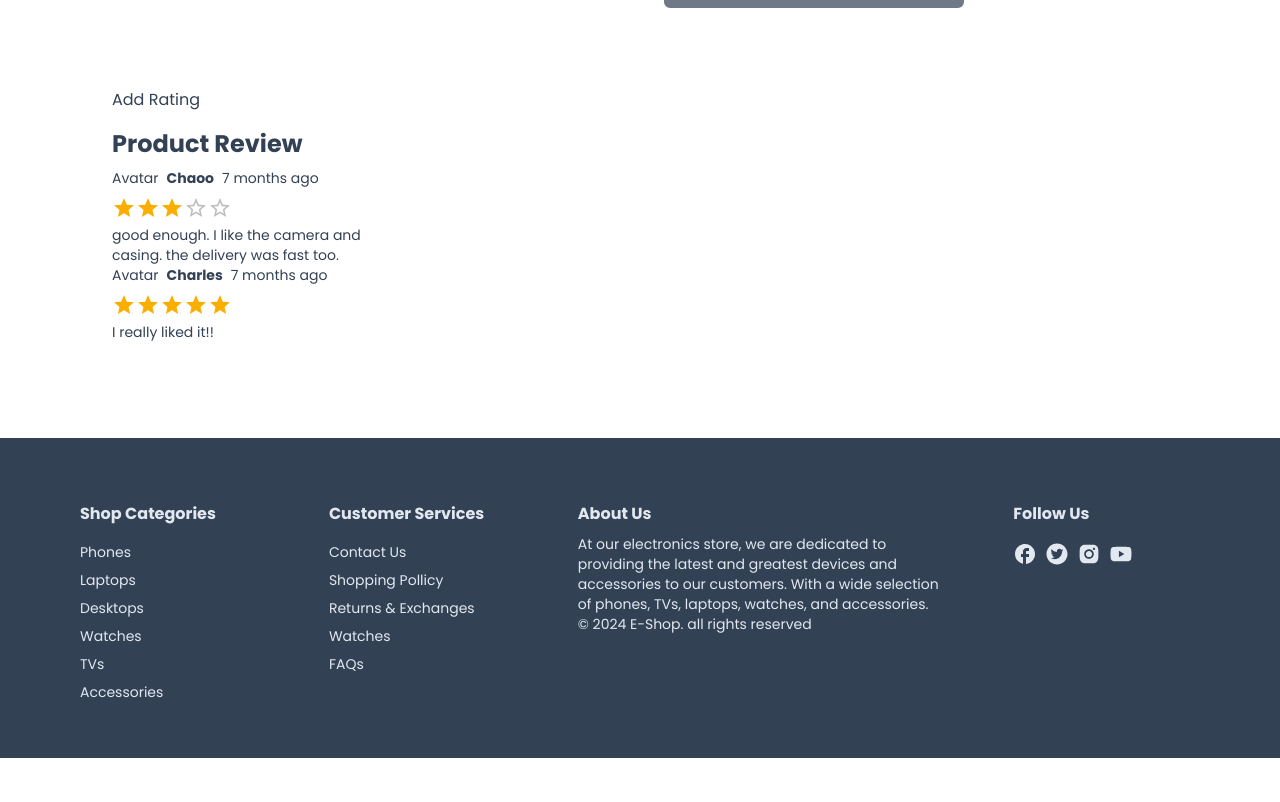
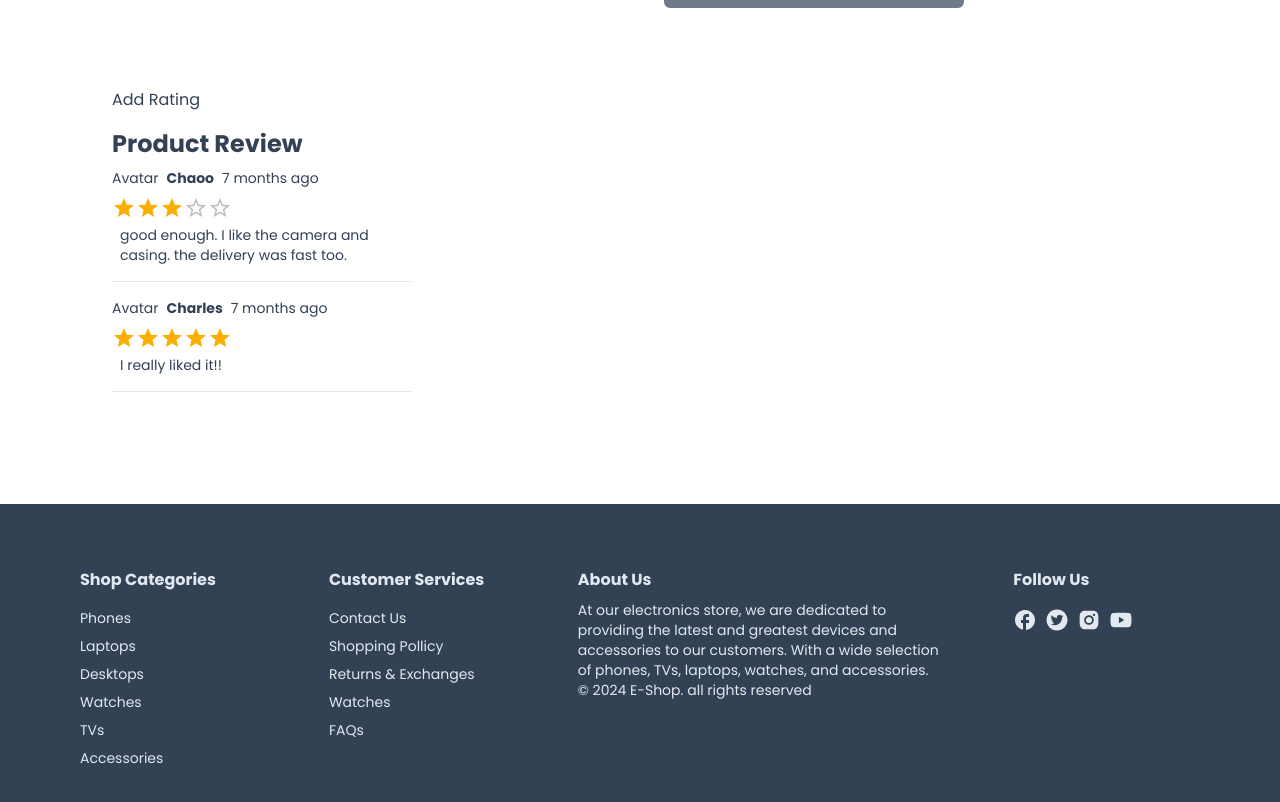
Before and after one commit to Alek30k/E-shop, a Next.js app: page /product/1 in a window 1280 px wide. Shown: the part 708-1510 px from the top of the page. Before the commit the page ends 1466 px from the top, so only its background shows below. Built offline with nearby package versions, Linux system fonts and the light colour scheme; a web font is replaced by a local one.

Commit message:
last commit

```diff
--- a/app/components/products/ProductCard.tsx
+++ b/app/components/products/ProductCard.tsx
@@ -9,10 +9,6 @@ import { useRouter } from "next/navigation";
 interface productCardProps {
   data: any;
 }
-
-const Horizontal = () => {
-  return <hr className="w-[100%] mt-6" />;
-};
 
 const ProductCard = ({ data }: productCardProps) => {
   const router = useRouter();
@@ -35,7 +31,7 @@ const ProductCard = ({ data }: productCardProps) => {
             alt={data.name}
           />
         </div>
-        <Horizontal />
+        <hr className="w-[100%] mt-6" />
         <div className="mt-4">{truncateText(data.name)}Horizontal</div>
         <div>
           <Rating value={productRaiting} readOnly />
--- a/app/product/[productId]/ListRating.tsx
+++ b/app/product/[productId]/ListRating.tsx
@@ -26,7 +26,8 @@ const ListRating = ({ product }: ListRatingProps) => {
                 </div>
                 <div className="mt-2">
                   <Rating value={review.rating} readOnly />
-                  <div>{review.comment}</div>
+                  <div className="ml-2">{review.comment}</div>
+                  <hr className="my-4" />
                 </div>
               </div>
             );
```
